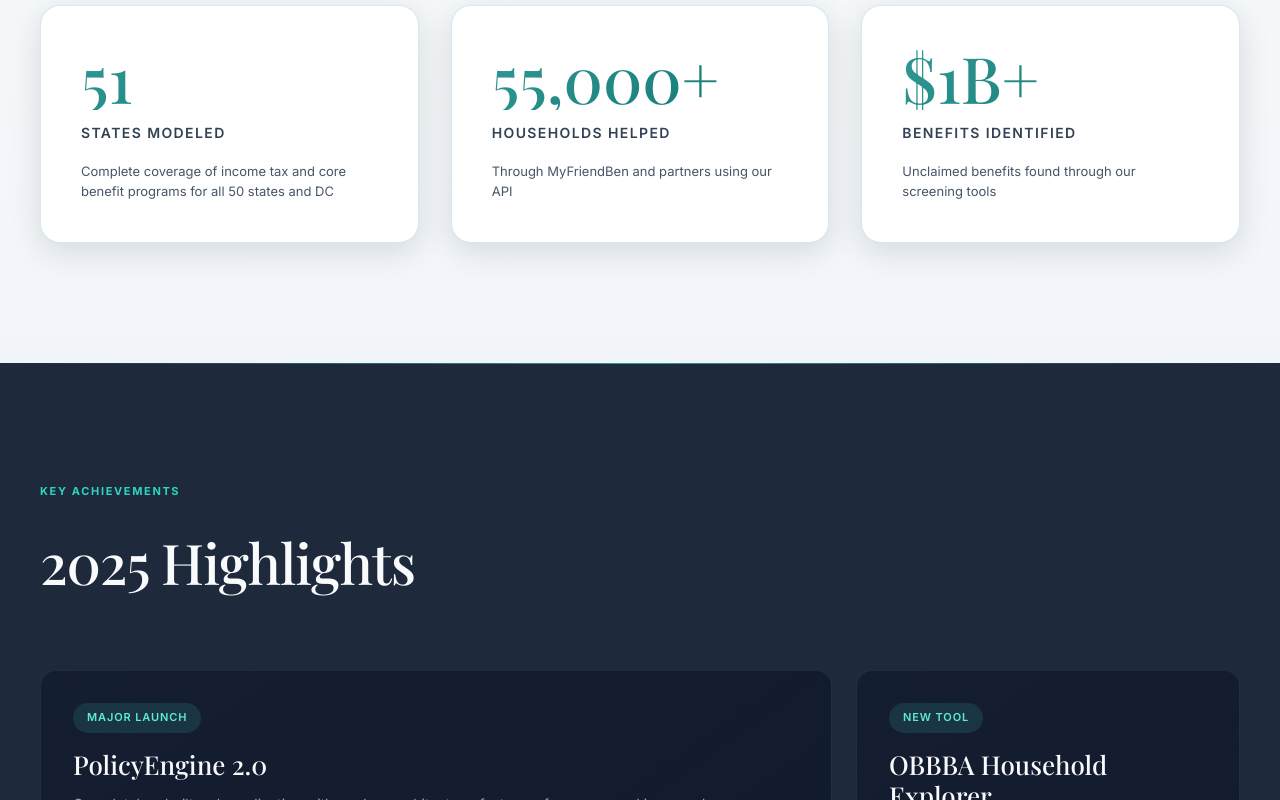
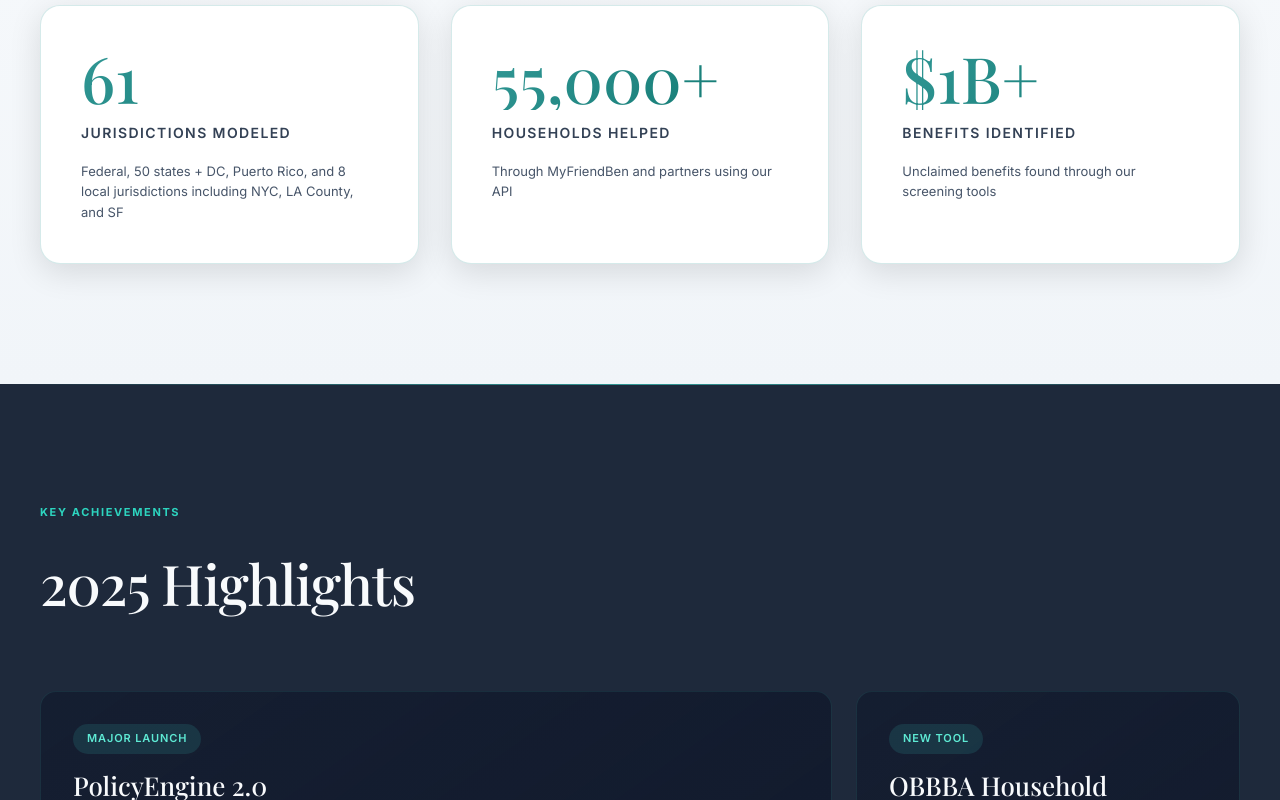
Before and after one commit to PolicyEngine/2025-year-in-review, a React (Vite) app: page /us in a window 1280 px wide. Shown: the part 1140-1940 px from the top of the page. Built offline with nearby package versions, Linux system fonts and the light colour scheme; a web font is replaced by a local one.

Commit message:
Update to 61 jurisdictions, remove Events section

```diff
--- a/src/App.jsx
+++ b/src/App.jsx
@@ -11,7 +11,6 @@ import Hero from "./components/Hero";
 import Stats from "./components/Stats";
 import Highlights from "./components/Highlights";
 import BudgetProvisions from "./components/BudgetProvisions";
-import Events from "./components/Events";
 import Partners from "./components/Partners";
 import Citations from "./components/Citations";
 import StateCoverageMap from "./components/StateCoverageMap";
@@ -23,7 +22,6 @@ import {
   usHighlights,
   usTimeline,
   obbbaProvisions,
-  usEvents,
   usPartners,
 } from "./data/us";
 import {
@@ -31,7 +29,6 @@ import {
   ukHighlights,
   ukTimeline,
   autumnBudgetProvisions,
-  ukEvents,
 } from "./data/uk";
 import "./styles/index.css";
 
@@ -77,7 +74,6 @@ function YearInReview() {
   const stats = country === "us" ? usStats : ukStats;
   const highlights = country === "us" ? usHighlights : ukHighlights;
   const timeline = country === "us" ? usTimeline : ukTimeline;
-  const events = country === "us" ? usEvents : ukEvents;
   const partners = country === "us" ? usPartners : null;
 
   return (
@@ -104,7 +100,6 @@ function YearInReview() {
           ctaText="Explore the full interactive dashboard"
         />
       )}
-      <Events events={events} />
       <Citations country={country} />
       {country === "us" && <StateCoverageMap />}
       <Partners partners={partners} />
--- a/src/data/us.js
+++ b/src/data/us.js
@@ -1,8 +1,8 @@
 export const usStats = [
   {
-    number: 51,
-    label: "States Modeled",
-    detail: "Complete coverage of income tax and core benefit programs for all 50 states and DC",
+    number: 61,
+    label: "Jurisdictions Modeled",
+    detail: "Federal, 50 states + DC, Puerto Rico, and 8 local jurisdictions including NYC, LA County, and SF",
   },
   {
     number: 55000,
```
